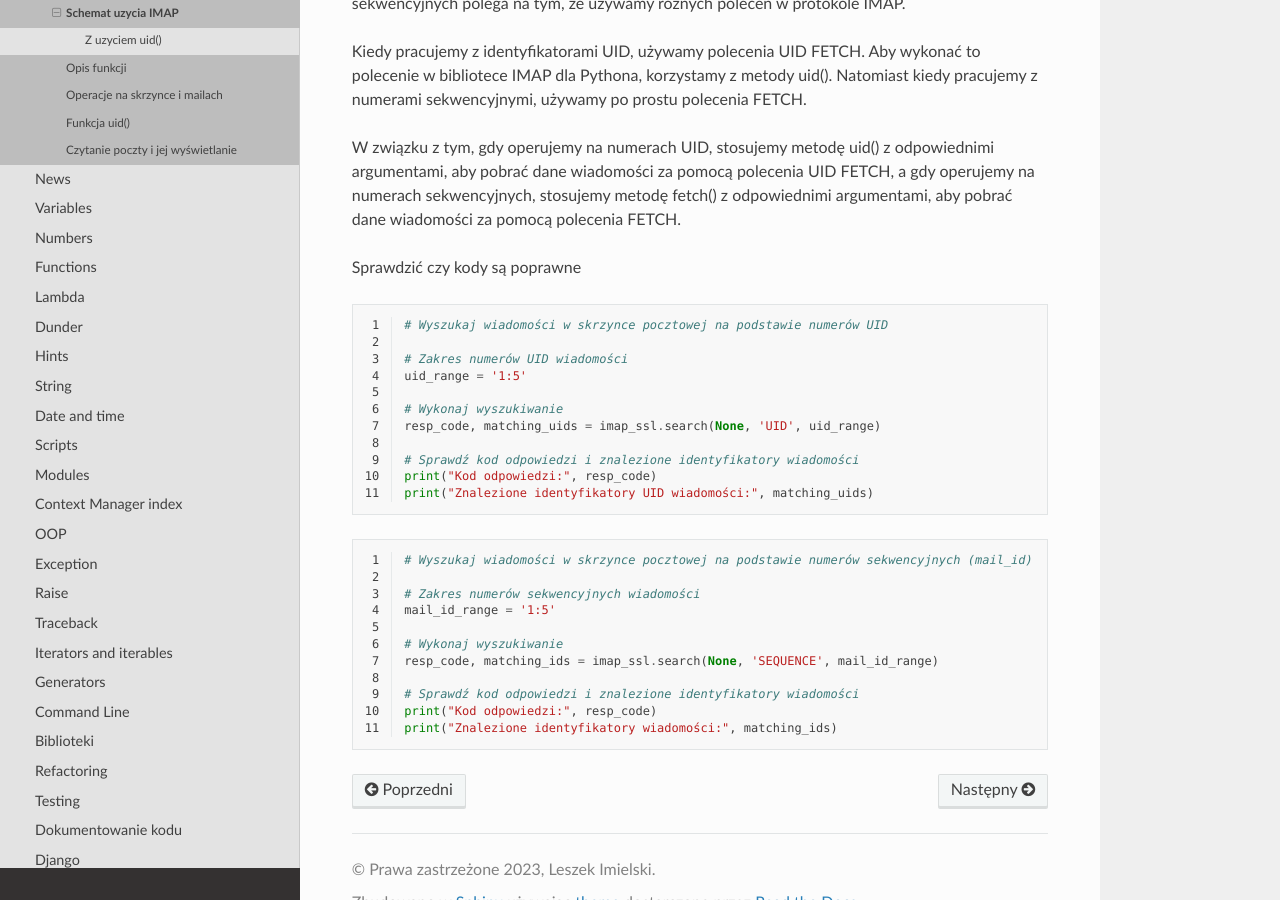
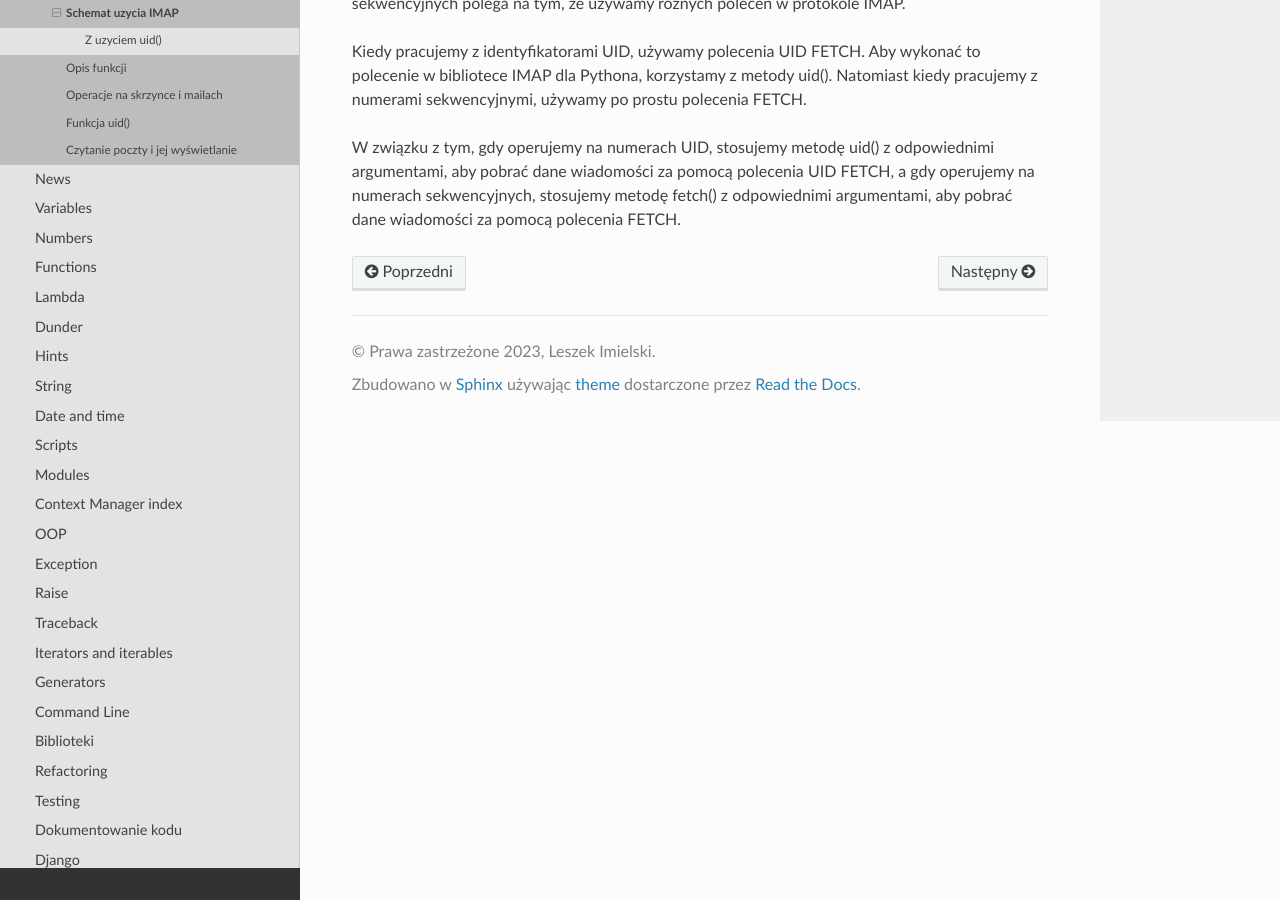
Before and after one commit to limielski/UsingSphinx, a Sphinx documentation site: the page built from docs/source/python/mail/imap/imap00.rst, in a window 1280 px wide and 900 px high, scrolled down 3315 px. Built offline with Sphinx 7.4.7 and the Read the Docs theme 2.0.0, drawn with Linux system fonts in a browser that asks for light colours.

Commit message:
Remove code examples from Python IMAP documentation
This commit removes unnecessary code examples for email searching based on UID and mail_id ranges in the Python IMAP documentation. The removal helps to simplify the document, focusing on explaining the IMAP functions rather than offering specific coding examples.

```diff
--- a/docs/source/python/mail/imap/imap00.rst
+++ b/docs/source/python/mail/imap/imap00.rst
@@ -170,37 +170,3 @@ Różnica między pobieraniem wiadomości za pomocą identyfikatorów UID a nume
 Kiedy pracujemy z identyfikatorami UID, używamy polecenia UID FETCH. Aby wykonać to polecenie w bibliotece IMAP dla Pythona, korzystamy z metody uid(). Natomiast kiedy pracujemy z numerami sekwencyjnymi, używamy po prostu polecenia FETCH.
 
 W związku z tym, gdy operujemy na numerach UID, stosujemy metodę uid() z odpowiednimi argumentami, aby pobrać dane wiadomości za pomocą polecenia UID FETCH, a gdy operujemy na numerach sekwencyjnych, stosujemy metodę fetch() z odpowiednimi argumentami, aby pobrać dane wiadomości za pomocą polecenia FETCH.
-
-
-Sprawdzić czy kody są poprawne
-
-.. code-block::
-   :linenos:
-
-   # Wyszukaj wiadomości w skrzynce pocztowej na podstawie numerów UID
-
-   # Zakres numerów UID wiadomości
-   uid_range = '1:5'
-
-   # Wykonaj wyszukiwanie
-   resp_code, matching_uids = imap_ssl.search(None, 'UID', uid_range)
-
-   # Sprawdź kod odpowiedzi i znalezione identyfikatory wiadomości
-   print("Kod odpowiedzi:", resp_code)
-   print("Znalezione identyfikatory UID wiadomości:", matching_uids)
-
-
-.. code-block::
-   :linenos:
-
-   # Wyszukaj wiadomości w skrzynce pocztowej na podstawie numerów sekwencyjnych (mail_id)
-
-   # Zakres numerów sekwencyjnych wiadomości
-   mail_id_range = '1:5'
-
-   # Wykonaj wyszukiwanie
-   resp_code, matching_ids = imap_ssl.search(None, 'SEQUENCE', mail_id_range)
-
-   # Sprawdź kod odpowiedzi i znalezione identyfikatory wiadomości
-   print("Kod odpowiedzi:", resp_code)
-   print("Znalezione identyfikatory wiadomości:", matching_ids)
```
